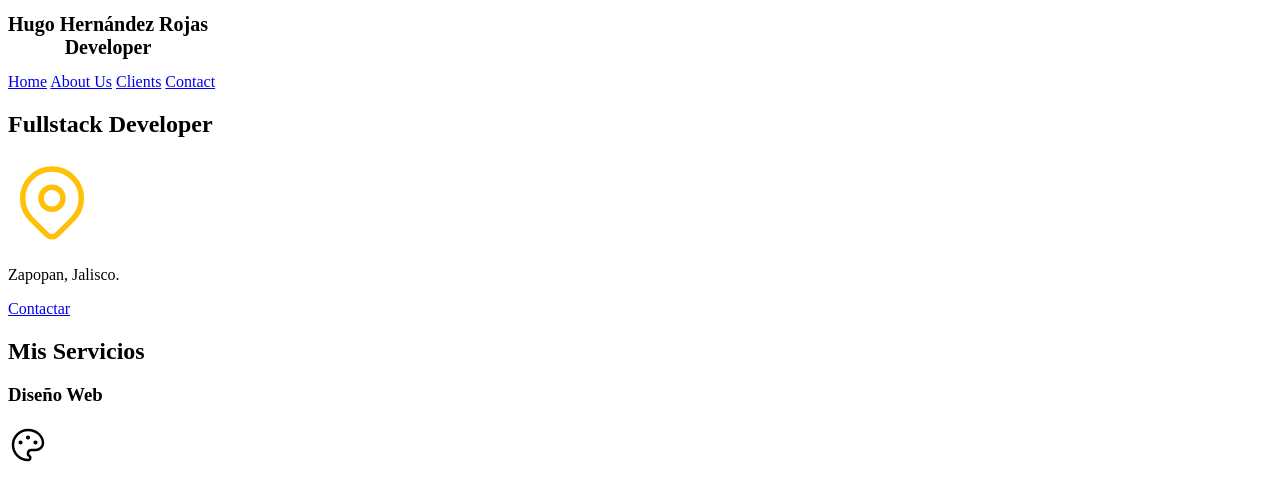
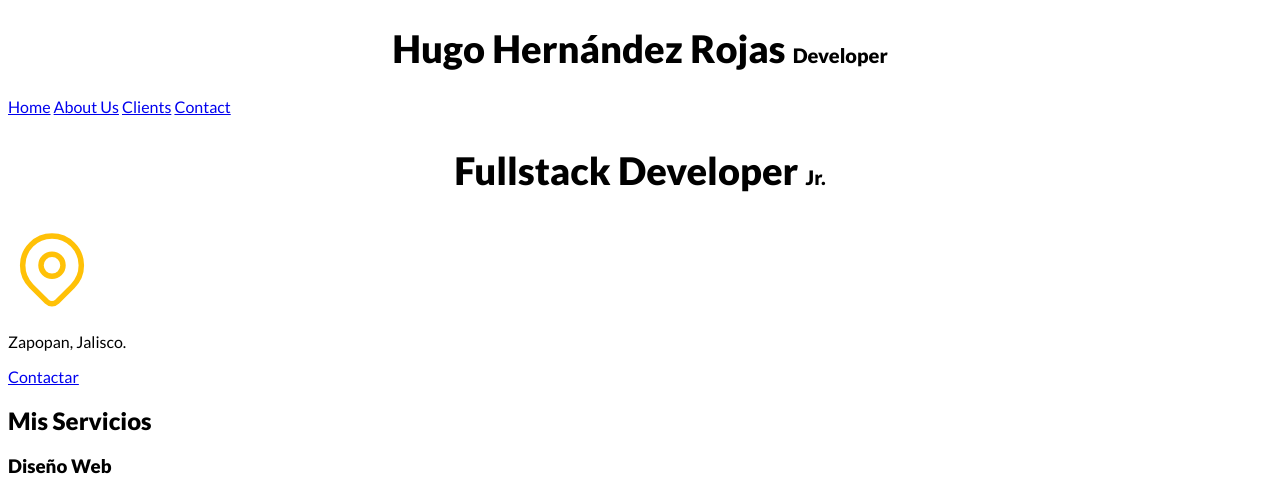
Before and after one commit to HugoRoo/profile, a plain HTML site: page index.html in a window 1280 px wide. Shown: the top 482 px of the page. Drawn offline with Linux system fonts and the light colour scheme.

Commit message:
new changes

```diff
--- a/index.html
+++ b/index.html
@@ -5,13 +5,16 @@
     <meta http-equiv="X-UA-Compatible" content="IE=edge" />
     <meta name="viewport" content="width=device-width, initial-scale=1.0" />
     <title>Fullstack Developer</title>
+    <link rel="preconnect" href="https://fonts.googleapis.com">
+<link rel="preconnect" href="https://fonts.gstatic.com" crossorigin>
+<link href="https://fonts.googleapis.com/css2?family=Lato:ital,wght@0,400;0,900;1,900&display=swap" rel="stylesheet">
     <link href="preload" href="styles.css" as="style">
     <link href="styles.css" rel="stylesheet">
 
   </head>
   <body>
     <header>
-      <h1>Hugo Hernández Rojas <span>Developer</span> </h1>
+      <h1 class="titulo">Hugo Hernández Rojas <span>Developer</span> </h1>
     </header>
 
     <nav>
@@ -21,7 +24,7 @@
       <a href="#">Contact</a>
     </nav>
     <section>
-      <h2>Fullstack Developer</h2>
+      <h2 class="titulo">Fullstack Developer <span>Jr.</span></h2>
       <svg
         xmlns="http://www.w3.org/2000/svg"
         class="icon icon-tabler icon-tabler-map-pin"
--- a/styles.css
+++ b/styles.css
@@ -1,18 +1,28 @@
+:root {
+    --blanco: #ffffff;
+    --oscuro: #212121;
+    --primario: #ffc107;
+    --secundario: #0097a7;
+    --gris: #757575;
+}
+
+
 html {
     font-size: 62.5%;
 }
 
 body {
-    font-size: 16px;
+    font-size: 16px;/* 1rem = 10px */
+    font-family: 'Lato', sans-serif;
 }
 
+.titulo {
+    text-align: center;
+    font-size: 3.8rem;
 
-h1 {
-    text-align: center;
-    font-size: 2rem;
-    width: 20rem; /* 1rem = 10px */
+
 }
 
-span {
+.titulo span {
     font-size: 2rem;
 }
```
